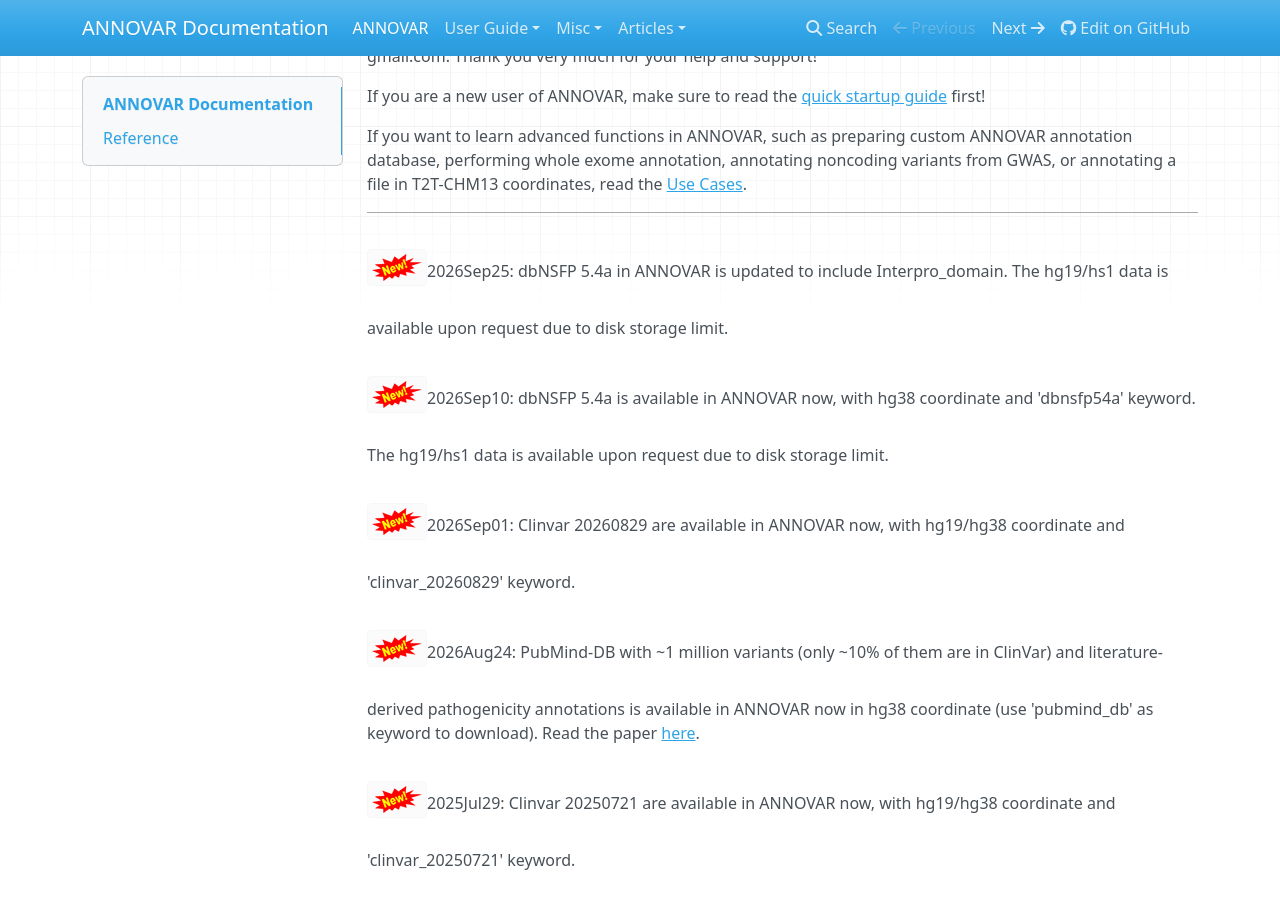
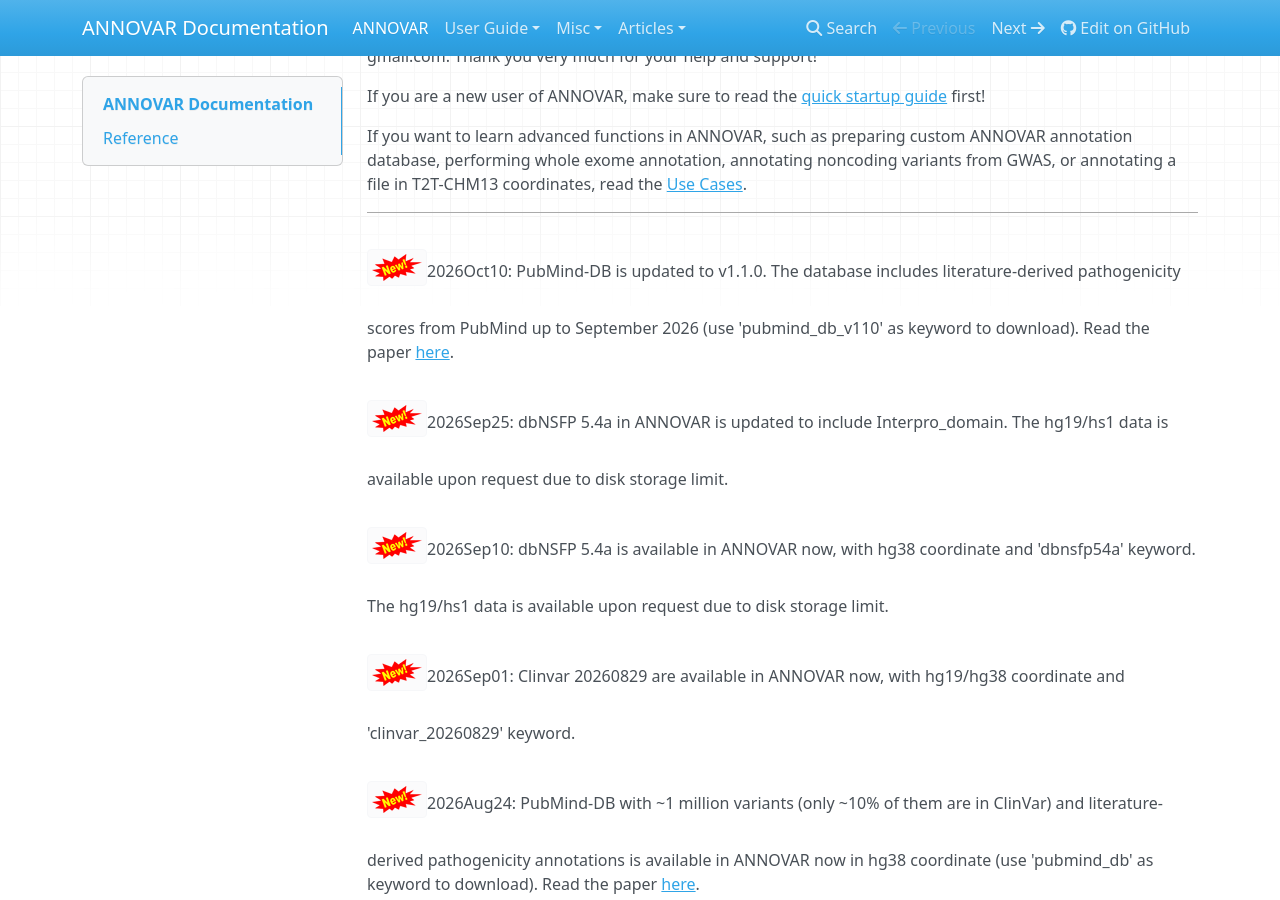
Before and after one commit to WGLab/doc-ANNOVAR, an MkDocs documentation site: the page built from docs/index.md, in a window 1280 px wide and 900 px high, scrolled down 698 px. Built offline with MkDocs 1.6.1, drawn with Linux system fonts in a browser that asks for light colours; nearby versions of some CDN libraries.

Commit message:
Update index.md with recent database changes
Added update information for PubMind-DB v1.1.0 and dbNSFP 5.4a.

```diff
--- a/docs/index.md
+++ b/docs/index.md
@@ -14,6 +14,8 @@ If you are a new user of ANNOVAR, make sure to read the [quick startup guide](us
 If you want to learn advanced functions in ANNOVAR, such as preparing custom ANNOVAR annotation database, performing whole exome annotation, annotating noncoding variants from GWAS, or annotating a file in T2T-CHM13 coordinates, read the [Use Cases](user-guide/use_case.md).
 
 ---
+
+![new](img/new.png)2026Oct10: PubMind-DB is updated to v1.1.0. The database includes literature-derived pathogenicity scores from PubMind up to September 2026 (use 'pubmind_db_v110' as keyword to download). Read the paper [here](https://www.nature.com/articles/s41467-026-76834-4).
 
 ![new](img/new.png)2026Sep25: dbNSFP 5.4a in ANNOVAR is updated to include Interpro_domain. The hg19/hs1 data is available upon request due to disk storage limit.
 
```
